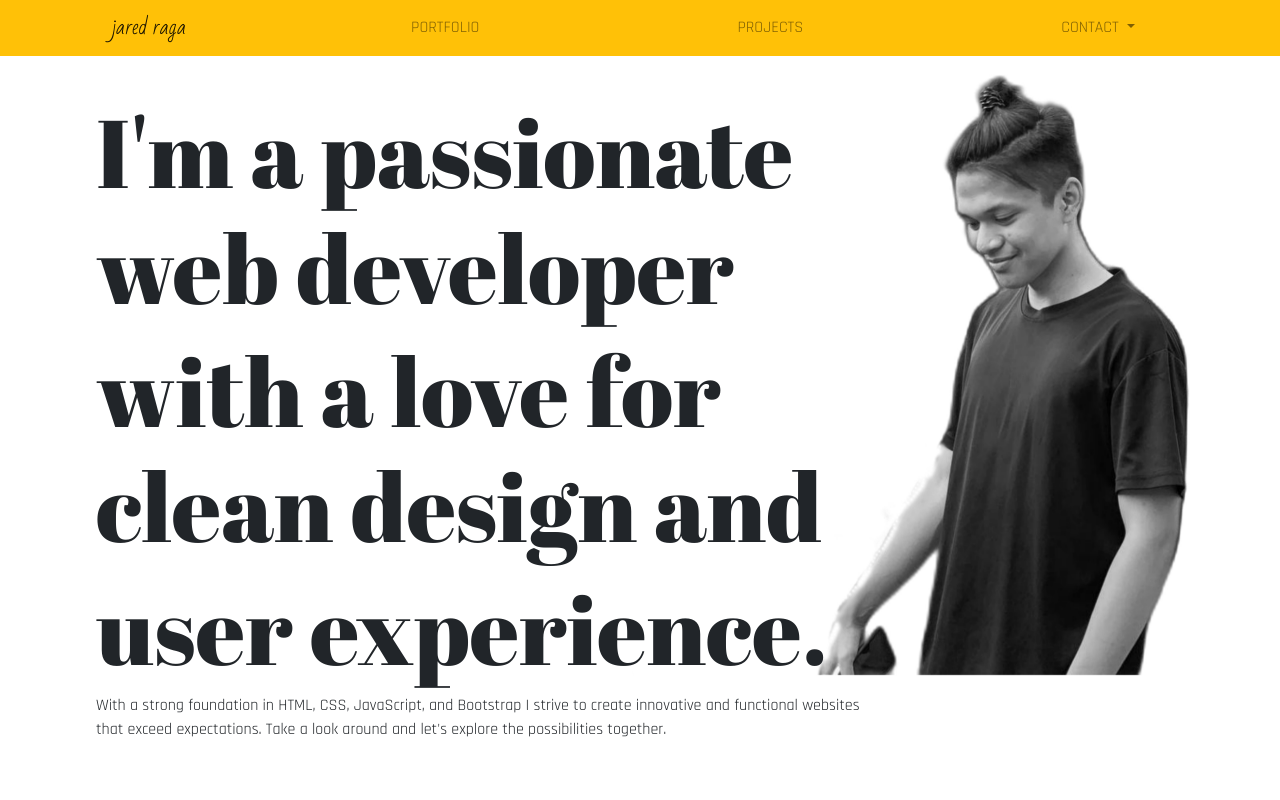
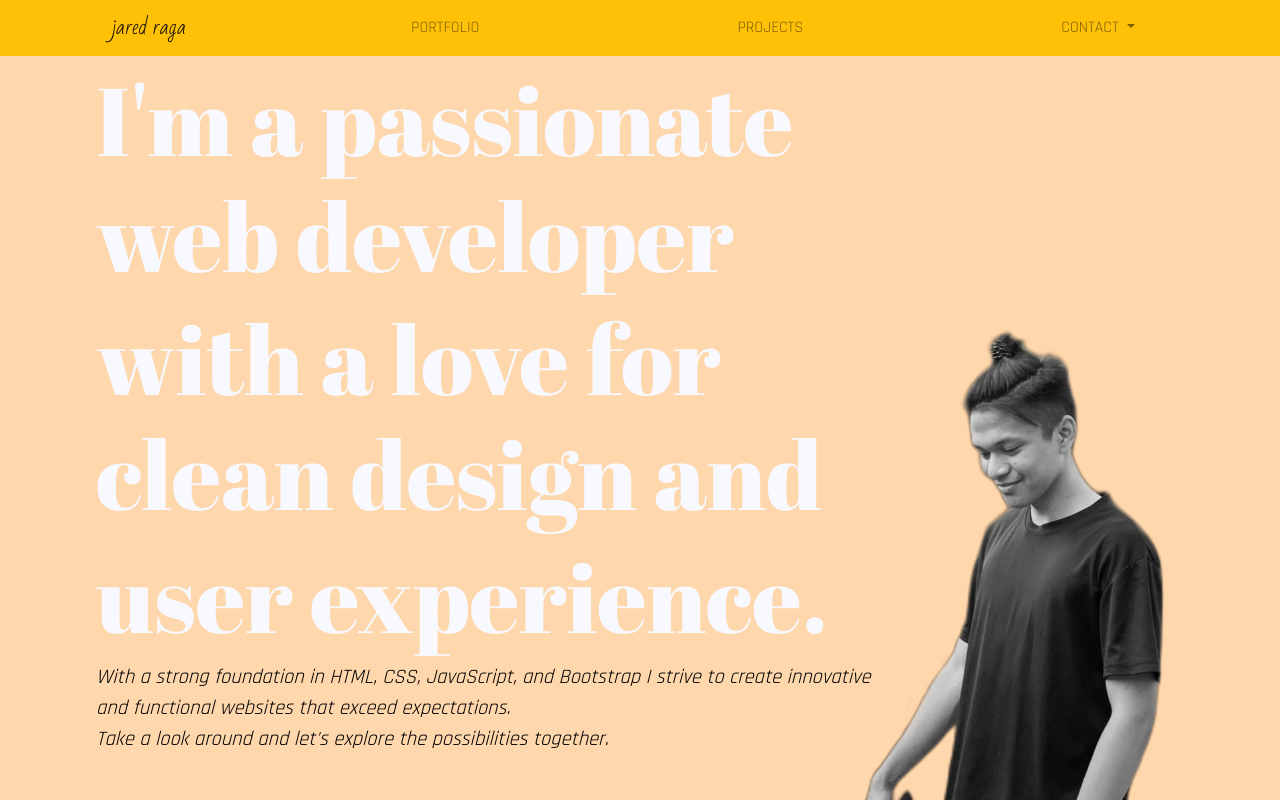
Before and after one commit to jaredraga/jaredraga.github.io, a plain HTML site: page index.html in a window 1280 px wide. Drawn offline with nearby package versions, Linux system fonts and the light colour scheme.

Commit message:
Added animations
Some more slight tweaks on colors and general styling

```diff
--- a/index.html
+++ b/index.html
@@ -29,7 +29,7 @@
 
 	<style type="text/css">
 
-		html, body, .background {
+		html, body {
 			width:100%;
 			height:100%;
 			margin:0;
@@ -52,7 +52,7 @@
 </head>
 <body>
 	<div class="background">
-		<img src="assets/homebg3.jpg">
+		<img src="assets/homebg4.png">
 	</div>
 
 	<nav class="navbar navbar-expand-lg navbar-light bg-warning">
@@ -83,11 +83,17 @@
 
 
 	<div class="container">
-	  <h1>I'm a passionate web developer</h1>
-	  <h1>with a love for clean design and</h1>
-	  <h1>user experience.</h1>
+		<!--
+	  <h1 class="animate-words">I'm a passionate web developer</h1>
+	  <h1 class="animate-words">with a love for clean design and</h1>
+	  <h1 class="animate-words">user experience.</h1>
+	-->
+<h1 class="animate-text">I'm a passionate web developer</h1>
+      <h1 class="animate-text">with a love for clean design and</h1>
+      <h1 class="animate-text">user experience.</h1>
 
-	  <p class="fs-6 fw-lighter fst-italic" style="font-family: Rajdhani, sans-serif;">With a strong foundation in HTML, CSS, JavaScript, and Bootstrap I strive to create innovative and functional websites <br>that exceed expectations. Take a look around and let's explore the possibilities together.</p>
+
+	  <p class="fs-6 fw-lighter fst-italic animate-text" style="font-family: Rajdhani, sans-serif;">With a strong foundation in HTML, CSS, JavaScript, and Bootstrap I strive to create innovative and functional websites that exceed expectations. <br> Take a look around and let's explore the possibilities together.</p>
 	</div>
 
 	<script type="text/javascript">
@@ -120,9 +126,41 @@
 	}
 	</script>
 
+	<!-- Parallax Background -->
+	<script type="text/javascript">
+const background = document.querySelector('.background');
+
+window.addEventListener('scroll', () => {
+  const scrollPosition = window.pageYOffset;
+  background.style.transform = `translateY(-${scrollPosition * 0.1}px)`;
+});
+	</script>
+
 	<!-- Bootstrap JS -->
 	<script src="bootstrap/js/jquery.slim.js"></script>
 	<script src="bootstrap/js/bootstrap.bundle.min.js"></script>
 
+<!-- Animate JS -->
+<script type="text/javascript">
+	// select all h1 tags with class "animate-words"
+const headings = document.querySelectorAll('.animate-words');
+
+// loop through each h1 tag
+headings.forEach(heading => {
+  // get the text content of the h1 tag
+  const text = heading.textContent;
+
+  // split the text into an array of words
+  const words = text.split(' ');
+
+  // create a new HTML string with each word wrapped in a span tag
+  const newContent = words.map(word => `<span>${word}</span>`).join(' ');
+
+  // set the new HTML string as the content of the h1 tag
+  heading.innerHTML = newContent;
+});
+
+</script>
+
 </body>
 </html>
--- a/style.css
+++ b/style.css
@@ -13,13 +13,13 @@
   src: url('https://fonts.googleapis.com/css2?family=Abril+Fatface&display=swap');
 }
 
+body {
+  background-color: #fed7ac;
+}
+
 .background {
   position: fixed;
-  float: left;
-  bottom: 0px;
-  display: block;
-  width: auto;
-  height: auto;
+  bottom: -30px;
   z-index: -1;
 }
 
@@ -39,19 +39,37 @@
 .container {
   z-index: 0;
   font-family: Abril Fatface, sans-serif;
+  color: ghostwhite;
+}
+
+.container p {
+  color: black;
+  font-size: 1.6vw;
+  font-style: italic;
 }
 
 /* For Phone Screens */
 @media only screen and (max-width: 768px) {
+
   .background {
     position: fixed;
-    top: 40%; /* change this to match the height of your navbar */
+    top: 0; /* change this to match the height of your navbar */
     left: 0;
     right: 0;
     bottom: 0;
    }
+
+   .background img {
+    content: url("assets/mobilebg1.jpg");
+    }
+
   .dropdown-menu a{
     text-align: center;
+  }
+
+  .container {
+    float: left;
+    max-width: 90%;
   }
 
   .container p{
@@ -63,7 +81,7 @@
 /* For PC Screens */
 @media only screen and (min-width: 768px) {
   .container {
-    padding-top: 3%;
+    padding-top: .5%;
     max-width: 70%;
     padding-left: 6rem;
     text-align: left;
@@ -74,4 +92,73 @@
     z-index: 0;
     font-size: 6rem;
   }
+
+  .background img {
+    bottom: 0;
+  }
+
 }
+
+/* Animation Classes*/
+.fade-in {
+  animation: fadeIn 1s ease-in;
+}
+
+@keyframes fadeIn {
+  from {
+    opacity: 0;
+  }
+  to {
+    opacity: 1;
+  }
+}
+
+.animate-words {
+  overflow: hidden; /* hides the words until they're revealed */
+}
+
+.animate-words span {
+  display: inline-block;
+  animation: animateWord 0.5s forwards; /* animate each word */
+  opacity: 0; /* set opacity to 0 initially */
+}
+
+@keyframes animateWord {
+  from {
+    opacity: 0;
+    transform: translateX(-50px); /* animate the word coming from the left */
+  }
+  to {
+    opacity: 1;
+    transform: translateX(0); /* animate the word to its final position */
+  }
+}
+
+/* Slide in Animation */
+.animate-text {
+  opacity: 0;
+  animation: slideIn 1s forwards;
+}
+
+@keyframes slideIn {
+  from {
+    transform: translateX(-100%);
+    opacity: 0;
+  }
+  to {
+    transform: translateX(0);
+    opacity: 1;
+  }
+}
+
+.animate-text:nth-child(2) {
+  animation-delay: 100ms;
+}
+
+.animate-text:nth-child(3) {
+  animation-delay: 300ms;
+}
+
+.animate-text:nth-child(4) {
+  animation-delay: 600ms;
+}
```
Also changed, not shown: assets/homebg3-mobile.jpg (added), assets/homebg4.png (added), assets/mobilebg1.jpg (added), assets/mobilebg2.png (added).
